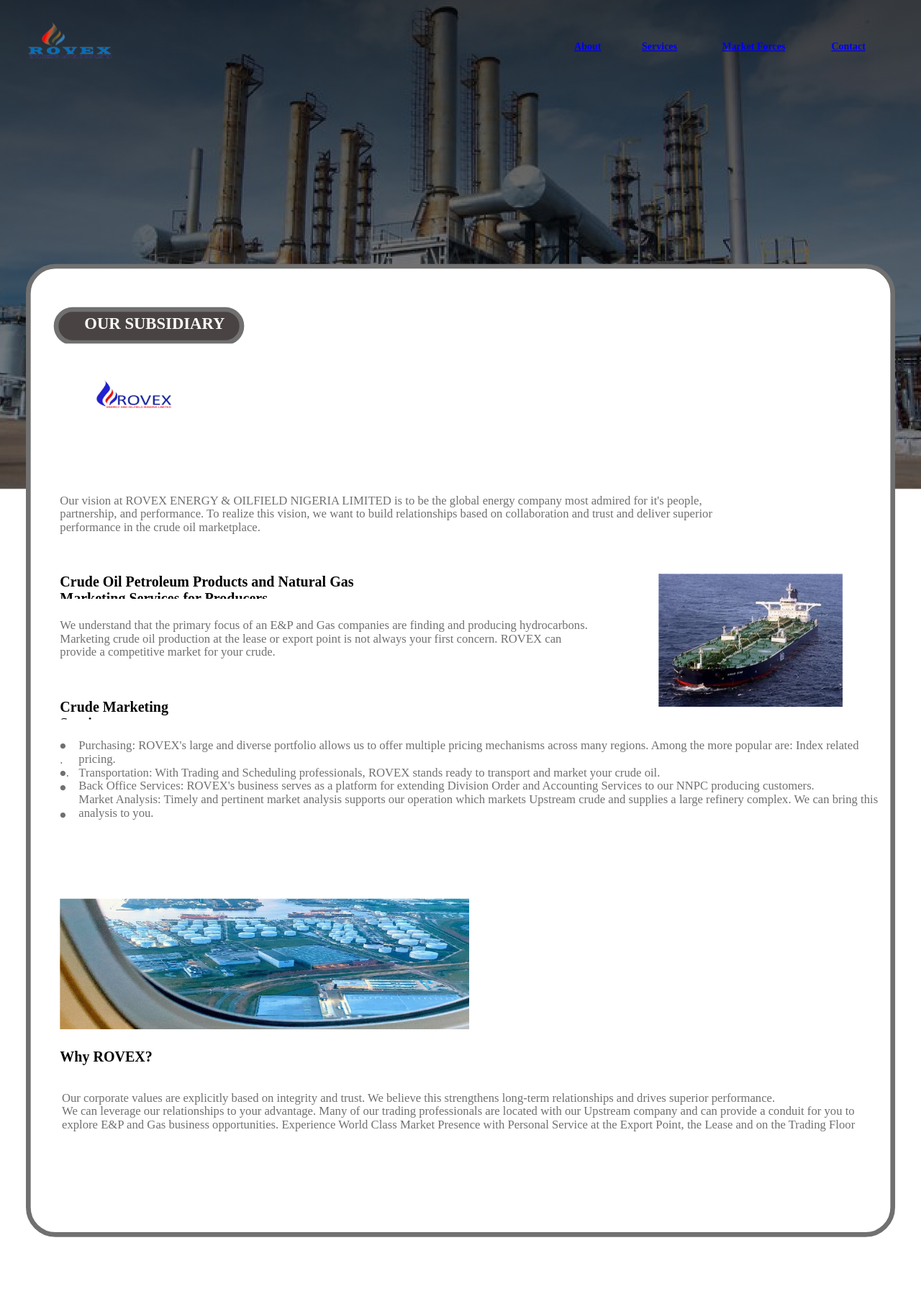
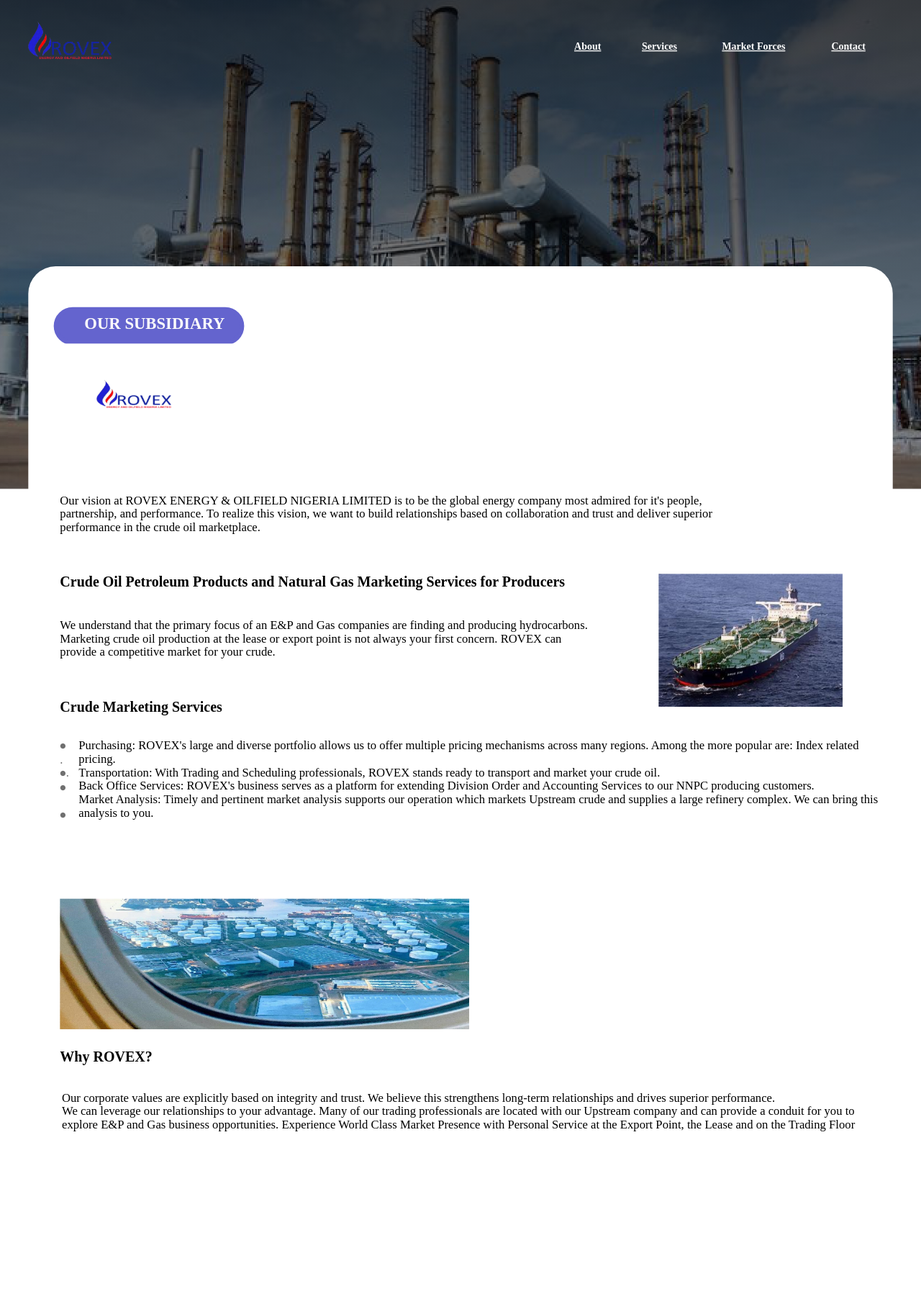
Before and after one commit to datosls/rovexoilandgas, a PHP site: page /SUDSIDIARY.html in a window 1280 px wide. Shown: the whole page at 72% size. Run offline with PHP 8.4, Linux system fonts and the light colour scheme.

Commit message:
Add files via upload

```diff
--- a/SUDSIDIARY.css
+++ b/SUDSIDIARY.css
@@ -1,3 +1,16 @@
+@viewport {
+	width: device-width;
+	zoom: 1.0;
+}
+
+@-ms-viewport {
+	width: device-width ;
+}
+
+@media screen and (max-width: 100%) {
+	width: 100% ;
+}
+
 .mediaViewInfo {
 	--web-view-name: SUDSIDIARY;
 	--web-view-id: SUDSIDIARY;
@@ -11,7 +24,7 @@
 }
 * {
 	margin: 0;
-	padding: 0;
+	padding: 1;
 	box-sizing: border-box;
 	border: none;
 }
@@ -114,7 +127,7 @@
 #Rectangle_4 {
 	fill: rgba(255,255,255,1);
 	stroke: rgba(112,112,112,1);
-	stroke-width: 10px;
+	stroke-width: 0px;
 	stroke-linejoin: miter;
 	stroke-linecap: butt;
 	stroke-miterlimit: 4;
@@ -129,8 +142,8 @@
 	top: 0px;
 }
 #Rectangle_3 {
-	fill: rgba(74,67,67,1);
-	stroke: rgba(112,112,112,1);
+	fill: rgba(100, 100, 206);
+	stroke: rgba(100, 100, 206);
 	stroke-width: 10px;
 	stroke-linejoin: miter;
 	stroke-linecap: butt;
@@ -171,15 +184,15 @@
 	font-style: normal;
 	font-weight: lighter;
 	font-size: 25px;
-	color: rgba(112,112,112,1);
+	color: rgb(0, 0, 0);
 }
 #Crude_Oil_Petroleum_Products_a {
 	left: 125px;
 	top: 1196px;
 	position: absolute;
-	overflow: hidden;
-	width: 720px;
-	height: 52px;
+	overflow: visible;
+	width: 1249px;
+	height: 93px;
 	text-align: left;
 	font-family: Poppins;
 	font-style: normal;
@@ -199,7 +212,7 @@
 	font-style: normal;
 	font-weight: lighter;
 	font-size: 25px;
-	color: rgba(112,112,112,1);
+	color: rgb(0, 0, 0);
 }
 #image10 {
 	position: absolute;
@@ -214,8 +227,8 @@
 	top: 1457px;
 	position: absolute;
 	overflow: hidden;
-	width: 317px;
-	height: 42px;
+	width: 1000px;
+	height: 63px;
 	text-align: left;
 	font-family: Poppins;
 	font-style: normal;
@@ -235,7 +248,7 @@
 	font-style: normal;
 	font-weight: lighter;
 	font-size: 25px;
-	color: rgba(112,112,112,1);
+	color: rgb(0, 0, 0);
 }
 #rovex_energy_logo {
 	position: absolute;
@@ -293,7 +306,7 @@
 	font-style: normal;
 	font-weight: lighter;
 	font-size: 25px;
-	color: rgba(112,112,112,1);
+	color: rgb(0, 0, 0);
 }
 #imagenew {
 	position: absolute;
--- a/SUDSIDIARY.html
+++ b/SUDSIDIARY.html
@@ -3,7 +3,7 @@
 <head>
 <meta charset="utf-8"/>
 <meta http-equiv="X-UA-Compatible" content="IE=edge"/>
-<link rel="icon" type="image/png" href="rovex log.png"/>
+<link rel="icon" type="image/png" href="rovex energy log.png"/>
 <meta name="viewport" content="width=device-width, initial-scale=1.0">
 <title>SUDSIDIARY</title>
 <link rel="stylesheet" type="text/css" id="applicationStylesheet" href="SUDSIDIARY.css"/>
@@ -22,16 +22,16 @@
 		</rect>
 	</svg>
 	<div id="About">
-		<a href="ABOUT.html">About</a>
+		<a href="ABOUT.html" style="color: white">About</a>
 	</div>
 	<div id="Market_Forces">
-		<a href="MARKET_FORCES.html">Market Forces</a>
+		<a href="MARKET_FORCES.html"style="color: white">Market Forces</a>
 	</div>
 	<div id="Contact">
-		<a href="CONTACT.html">Contact</a>
+		<a href="CONTACT.html" style="color: white">Contact</a>
 	</div>
 	<div id="Services">
-		<a href="SERVICES.html">Services</a>
+		<a href="SERVICES.html" style="color: white">Services</a>
 	</div>
 	<div id="Group_1">
 		<svg class="Rectangle_4">
@@ -76,7 +76,7 @@
 	<div id="Our_corporate_values_are_expli">
 		<span>Our corporate values are explicitly based on integrity and trust. We believe this strengthens long-term relationships and drives superior performance.<br/>We can leverage our relationships to your advantage. Many of our trading professionals are located with our Upstream company and can provide a conduit for you to explore E&P and Gas business opportunities.  Experience World Class Market Presence with Personal Service at the Export Point, the Lease and on the Trading Floor</span>
 	</div>
-	<img id="imagenew" src="imagenew.png" srcset="imagenew.png 1x">
+	<img id="imagenew" src="rovex energy log.png" srcset="rovex energy log.png 1x">
 
 </div>
 </body>
```
Also changed, not shown: ABOUT.css (+17 -3 lines), ABOUT.html (+4 -4 lines), CONTACT.css (+16 -4 lines), CONTACT.html (+5 -5 lines), MARKET_FORCES.css (+21 -8 lines), MARKET_FORCES.html (+4 -4 lines), SERVICES.css (+24 -11 lines), SERVICES.html (+4 -4 lines), rovex energy log.png (added).
